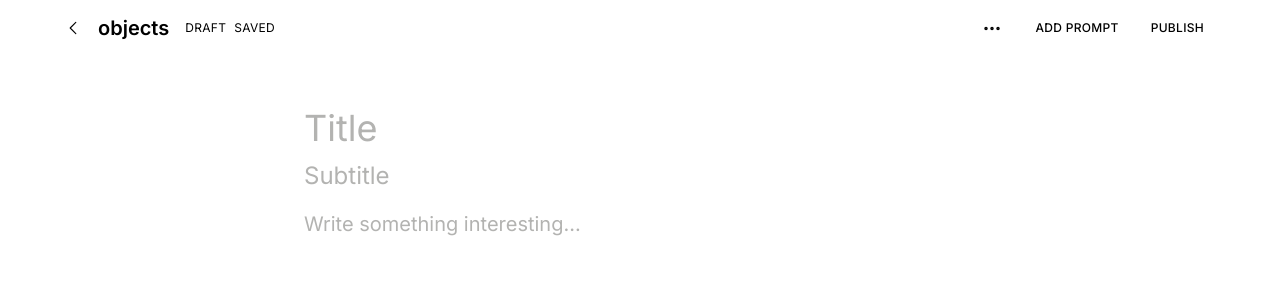
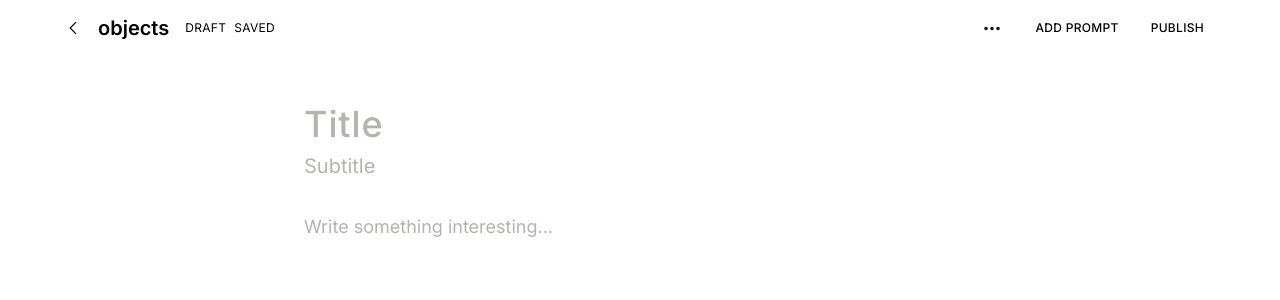
Before and after one commit to m-oniqu3/objects, a React (Vite) app: page /s/1/edit in a window 1280 px wide. Shown: the top 300 px of the page. Built offline with nearby package versions, Linux system fonts and the light colour scheme; no server answers.

Commit message:
adjusted styling for editor

```diff
--- a/src/components/story/edit-story/Editor.tsx
+++ b/src/components/story/edit-story/Editor.tsx
@@ -4,9 +4,11 @@ import EditorTitle from "./EditorTitle";
 
 function Editor() {
   return (
-    <div className="mx-auto max-w-2xl flex flex-col gap-4">
-      <EditorPrompt />
-      <EditorTitle />
+    <div className="mx-auto max-w-2xl flex flex-col gap-8">
+      <div className="flex flex-col gap-4">
+        <EditorPrompt />
+        <EditorTitle />
+      </div>
       <EditorBody />
     </div>
   );
--- a/src/components/story/edit-story/EditorBody.tsx
+++ b/src/components/story/edit-story/EditorBody.tsx
@@ -1,9 +1,17 @@
 function EditorBody() {
+  function handlePaste(e: React.ClipboardEvent) {
+    e.preventDefault();
+
+    const text = e.clipboardData.getData("text/plain");
+    document.execCommand("insertText", false, text);
+  }
+
   return (
     <div
       contentEditable
+      onPaste={handlePaste}
       data-placeholder="Write something interesting..."
-      className="text-xl leading-relaxed outline-none"
+      className="text-lg leading-relaxed outline-none"
     />
   );
 }
--- a/src/components/story/edit-story/EditorPrompt.tsx
+++ b/src/components/story/edit-story/EditorPrompt.tsx
@@ -31,7 +31,9 @@ function EditorPrompt() {
 
   return (
     <div className="flex flex-col gap-2">
-      <p className="uppercase text-sm tracking-wide ">{prompt.title}</p>
+      <p className="uppercase text-sm tracking-wide leading-relaxed">
+        {prompt.title}
+      </p>
       <div className="flex gap-2 ">{rendered_prompt_actions}</div>
     </div>
   );
--- a/src/components/story/edit-story/EditorTitle.tsx
+++ b/src/components/story/edit-story/EditorTitle.tsx
@@ -14,7 +14,7 @@ function EditorTitle() {
         contentEditable="true"
         data-placeholder="Title"
         id="new-story-title"
-        className="text-4xl leading-12 line wrap-break-word outline-none"
+        className="text-4xl leading-10 tracking-wide font-medium line wrap-break-word outline-none"
         suppressContentEditableWarning
       />
 
@@ -22,7 +22,7 @@ function EditorTitle() {
         contentEditable="true"
         data-placeholder="Subtitle"
         id="new-story-subtitle"
-        className="text-2xl wrap-break-word outline-none"
+        className="text-xl wrap-break-word outline-none"
         suppressContentEditableWarning
       />
     </div>
```
